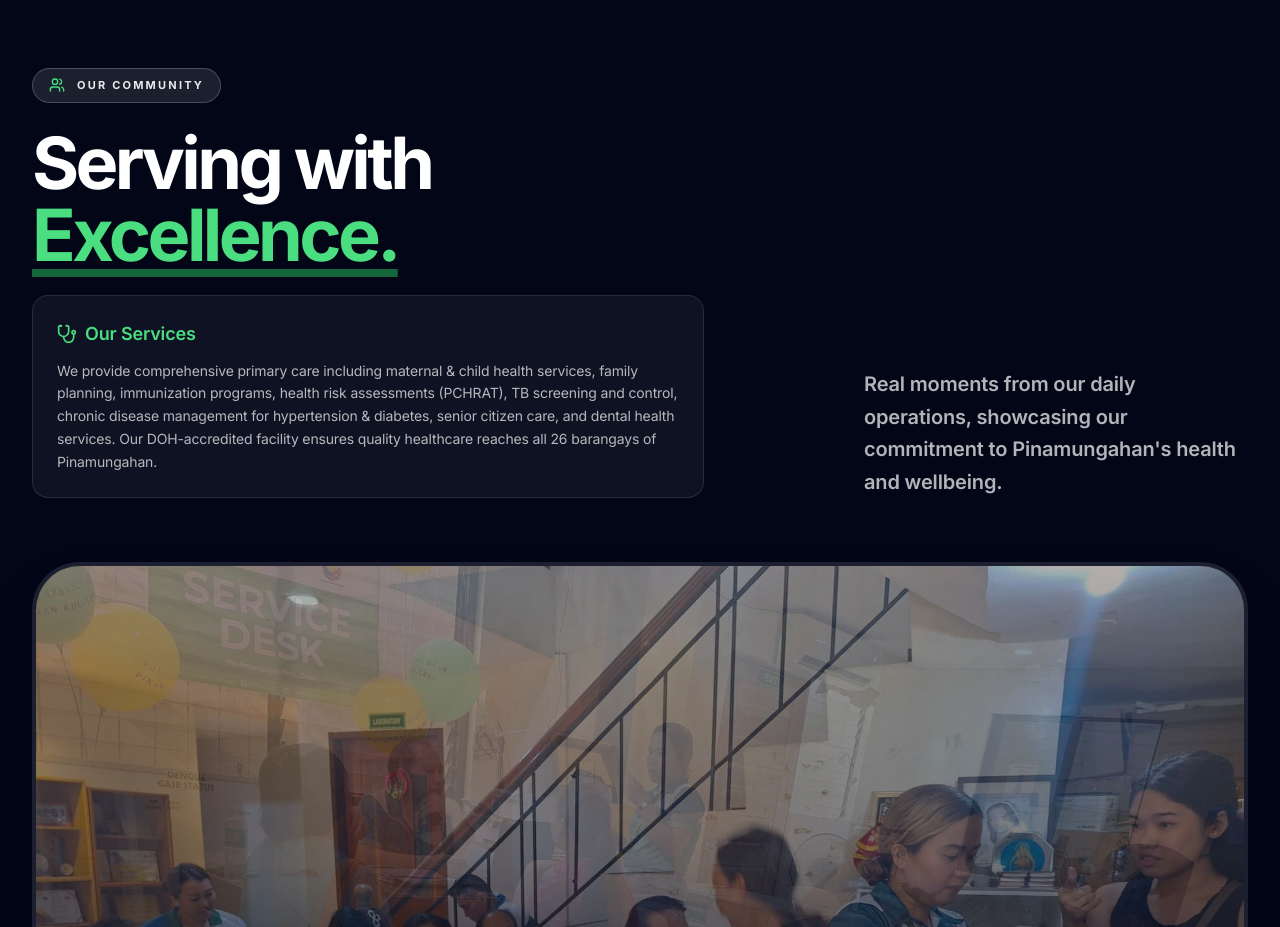
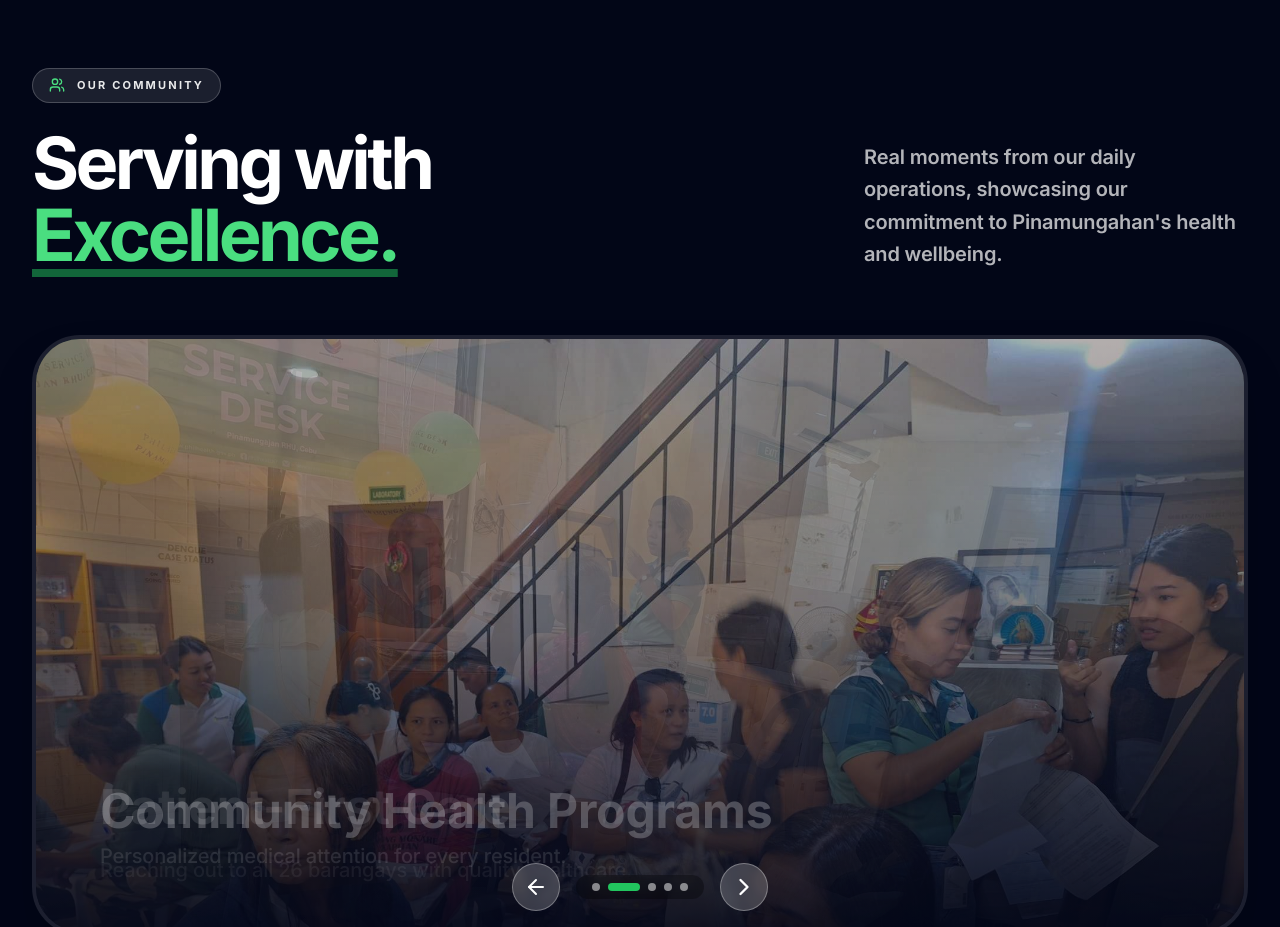
Before and after one commit to pinamungajanrhu/rhupinamungajan, a React (Vite) app in the folder frontend/: page / in a window 1280 px wide. Shown: the part 860-1787 px from the top of the page. Built offline with nearby package versions, Linux system fonts and the light colour scheme.

Commit message:
fix: remove services intro from community section

```diff
--- a/frontend/src/pages/Landing.jsx
+++ b/frontend/src/pages/Landing.jsx
@@ -284,30 +284,16 @@ const Landing = () => {
       {/* Community Section - Slideshow with Services Intro */}
       <section id="community" className="relative py-32 bg-slate-950">
         <div className="max-w-7xl mx-auto px-6 lg:px-8 w-full relative z-10">
-          {/* Header with Services Intro */}
+          {/* Header */}
           <div className="flex flex-col lg:flex-row lg:items-end justify-between mb-16 gap-10">
             <div className="max-w-2xl">
               <div className="inline-flex items-center gap-3 px-4 py-2 rounded-full bg-white/10 border border-white/20 mb-6">
                 <Users size={16} className="text-primary-400" />
                 <span className="text-[11px] font-bold uppercase tracking-[0.2em] text-white/90">Our Community</span>
               </div>
-              <h3 className="text-5xl lg:text-7xl font-bold text-white leading-tight tracking-tighter mb-6">
+              <h3 className="text-5xl lg:text-7xl font-bold text-white leading-tight tracking-tighter">
                 Serving with <br /> <span className="text-primary-400 underline decoration-8 decoration-primary-500/50 underline-offset-8">Excellence.</span>
               </h3>
-              {/* Services Intro */}
-              <div className="bg-white/5 rounded-2xl p-6 border border-white/10">
-                <h4 className="text-lg font-semibold text-primary-400 mb-3 flex items-center gap-2">
-                  <Stethoscope size={20} />
-                  Our Services
-                </h4>
-                <p className="text-white/70 text-sm leading-relaxed">
-                  We provide comprehensive primary care including maternal & child health services,
-                  family planning, immunization programs, health risk assessments (PCHRAT),
-                  TB screening and control, chronic disease management for hypertension & diabetes,
-                  senior citizen care, and dental health services. Our DOH-accredited facility
-                  ensures quality healthcare reaches all 26 barangays of Pinamungahan.
-                </p>
-              </div>
             </div>
             <p className="text-xl text-white/70 max-w-sm font-semibold leading-relaxed">
               Real moments from our daily operations, showcasing our commitment to
```
